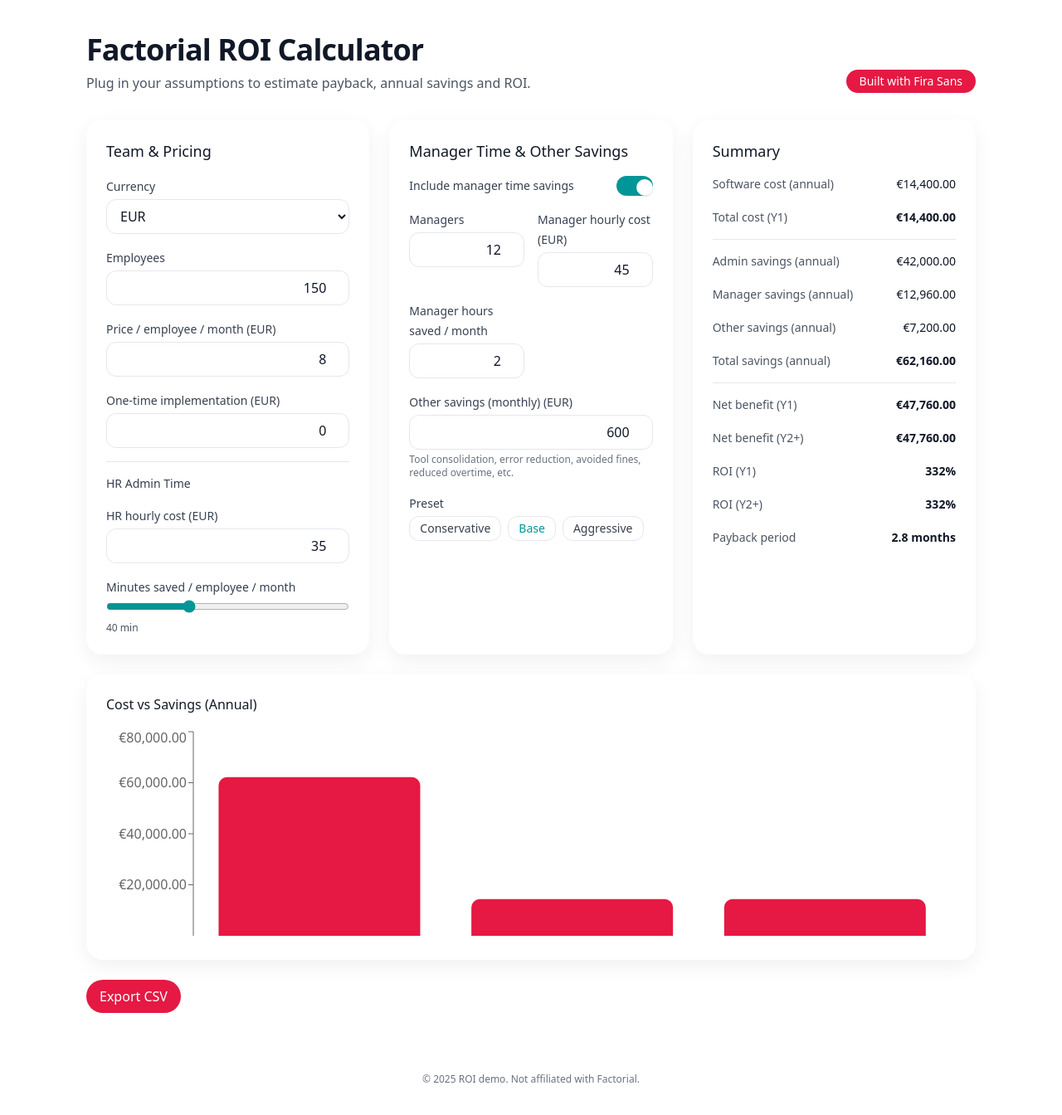
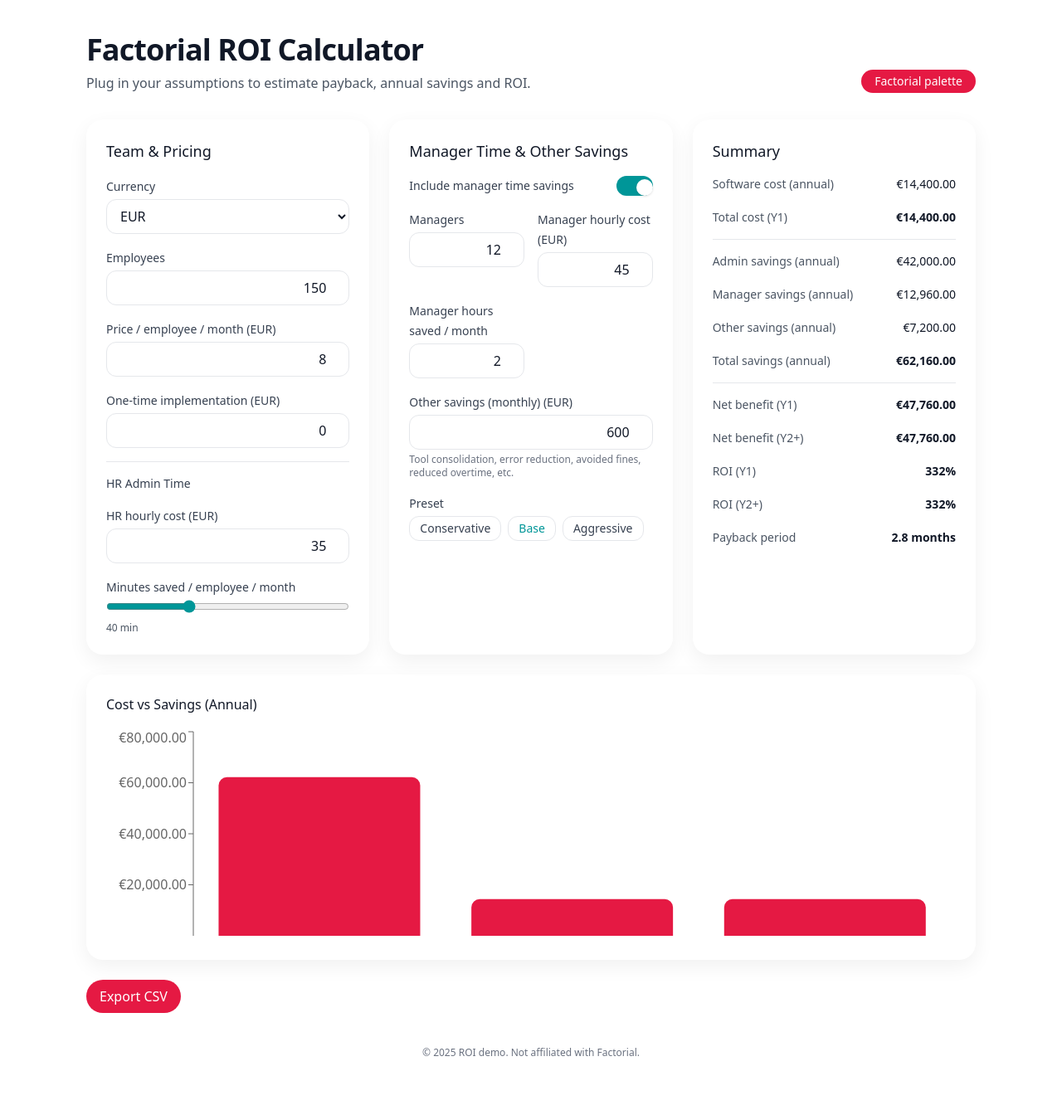
Before and after one commit to powerstephen/factorial-roi, a Next.js app: page / in a window 1280 px wide. Shown: the top 1344 px of the page at 83% size. Built offline with nearby package versions, Linux system fonts and the light colour scheme.

Commit message:
Update page.tsx

```diff
--- a/app/page.tsx
+++ b/app/page.tsx
@@ -1,6 +1,6 @@
 import dynamic from "next/dynamic";
 
-// Recharts needs 'dynamic' when using Next's SSR by default.
+// Recharts prefers client-side rendering
 const FactorialRoiCalculator = dynamic(
   () => import("../components/FactorialRoiCalculator"),
   { ssr: false }
@@ -10,8 +10,7 @@ export default function Page() {
   return (
     <main className="min-h-screen">
       <section className="mx-auto max-w-6xl p-6 md:p-10">
-        {/* Header bar styled to Factorial */}
-        <div className="mb-8 flex flex-col gap-3 md:flex-row md:items-end md:justify-between">
+        <header className="mb-8 flex flex-col gap-3 md:flex-row md:items-end md:justify-between">
           <div>
             <h1 className="text-3xl md:text-4xl font-semibold tracking-tight">
               Factorial ROI Calculator
@@ -20,18 +19,17 @@ export default function Page() {
               Plug in your assumptions to estimate payback, annual savings and ROI.
             </p>
           </div>
-          <div className="flex items-center">
-            <div className="rounded-full bg-[var(--brand-primary)] px-4 py-1 text-white text-sm">
-              Built with Fira Sans
-            </div>
+          <div className="rounded-full bg-[var(--brand-primary)] px-4 py-1 text-white text-sm">
+            Factorial palette
           </div>
-        </div>
+        </header>
 
         <FactorialRoiCalculator />
+
+        <footer className="py-10 text-center text-xs text-gray-500">
+          © {new Date().getFullYear()} ROI demo. Not affiliated with Factorial.
+        </footer>
       </section>
-      <footer className="py-8 text-center text-xs text-gray-500">
-        © {new Date().getFullYear()} ROI demo. Not affiliated with Factorial.
-      </footer>
     </main>
   );
 }
```
